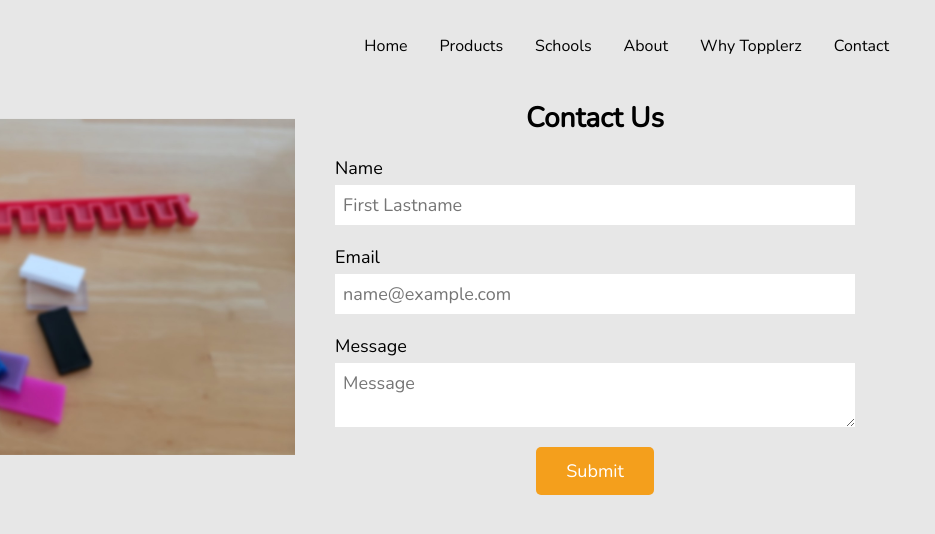
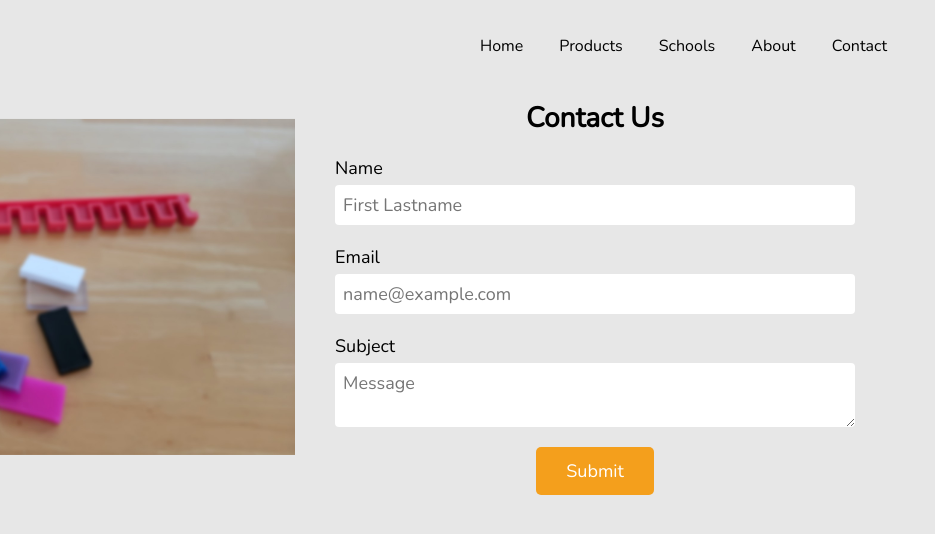
Before and after one commit to ethank2222/mysite, a plain HTML site: page contact.html in a window 1280 px wide. Shown: the full height of the page, 345-1280 px from the left. Drawn offline with nearby package versions, Linux system fonts and the light colour scheme.

Commit message:
finish contact page

```diff
--- a/contact.html
+++ b/contact.html
@@ -19,7 +19,6 @@
                     <a class="menu-item" href="products.html">Products</a>
                     <a class="menu-item" href="schools.html">Schools</a>
                     <a class="menu-item" href="about.html">About</a>
-                    <a class="menu-item" href="why-topplerz.html">Why Topplerz</a>
                     <a class="menu-item" href="#">Contact</a>
                     <i class="fa fa-bars menu-item" id="hamburger"></i>
                 </div>
@@ -34,11 +33,11 @@
                 <h1>Contact Us</h1>
                 <form id="contact-form" action="https://app.99inbound.com/api/e/T4P2Ejq0" method="POST">
                     <label for="name">Name</label>
-                    <input type="text" name="name" placeholder="First Lastname">
+                    <input type="text" name="name" required placeholder="First Lastname">
                     <label for="email">Email</label>
-                    <input type="email" name="email" placeholder="name@example.com">
-                    <label for="message">Message</label>
-                    <textarea type="text" name="message" placeholder="Message"></textarea>
+                    <input type="email" name="email" required placeholder="name@example.com">
+                    <label for="message">Subject</label>
+                    <textarea type="text" name="message" required placeholder="Message"></textarea>
                     <button class="button">Submit</button>
                 </form>
             </div>
--- a/style.css
+++ b/style.css
@@ -77,7 +77,7 @@ h1,h2{
     transition:.4s;
 }
 .menu-item{
-    margin:0px 8px;
+    margin:0px 10px;
     color: black;
     cursor:pointer;
     position:relative;
@@ -220,10 +220,14 @@ i.menu-item:hover{
     padding: 0px 20px;
     justify-content: center;
 }
+#contact-form textarea{
+    resize: vertical;
+}
 #contact-form > input, #contact-form > textarea{
     background-color: none;
     padding: 8px;
     margin: 5px 0px 20px;
+    border-radius: 4px;
 }
 #contact-form > .button{
     margin: auto;
```
Also changed, not shown: about.html (+1 -1 lines), index.html (+1 -1 lines), products.html (+1 -1 lines), products/dominoes-red.html (+0 -1 lines), schools.html (+1 -1 lines), why-topplerz.html (deleted, +0 -38 lines).
